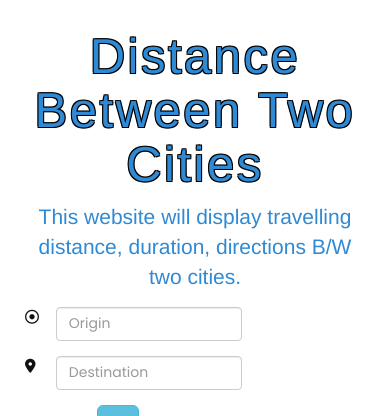
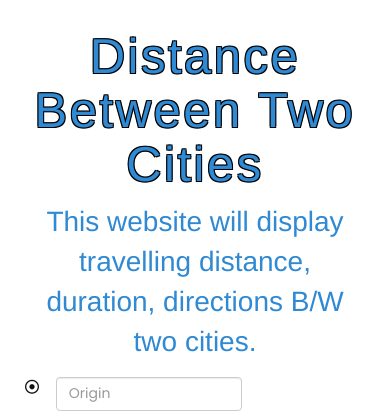
Before and after one commit to priyanshsen19/Google-map-api-distance, a plain HTML site: page index.html in a window 390 px wide. Shown: the top 416 px of the page. Drawn offline with nearby package versions, Linux system fonts and the light colour scheme; some packages are replaced by stand-ins of ours.

Commit message:
Update app.css

```diff
--- a/app.css
+++ b/app.css
@@ -27,7 +27,6 @@ body {
 }
 .jumbotron p{
   text-shadow: -1px -1px 0 #fff, 1px -1px 0 #fff, -1px 1px 0 #fff, 1px 1px 0 #fff;
-  font-size:1.5em;
 }
 
 .jumbotron h1,
@@ -68,5 +67,9 @@ body {
     font-family: Verdana, sans-serif;
     width: 60%;
   }
+  .jumbotron p{
+  text-shadow: -1px -1px 0 #fff, 1px -1px 0 #fff, -1px 1px 0 #fff, 1px 1px 0 #fff;
+  font-size:2em;
+}
 
 }
```
